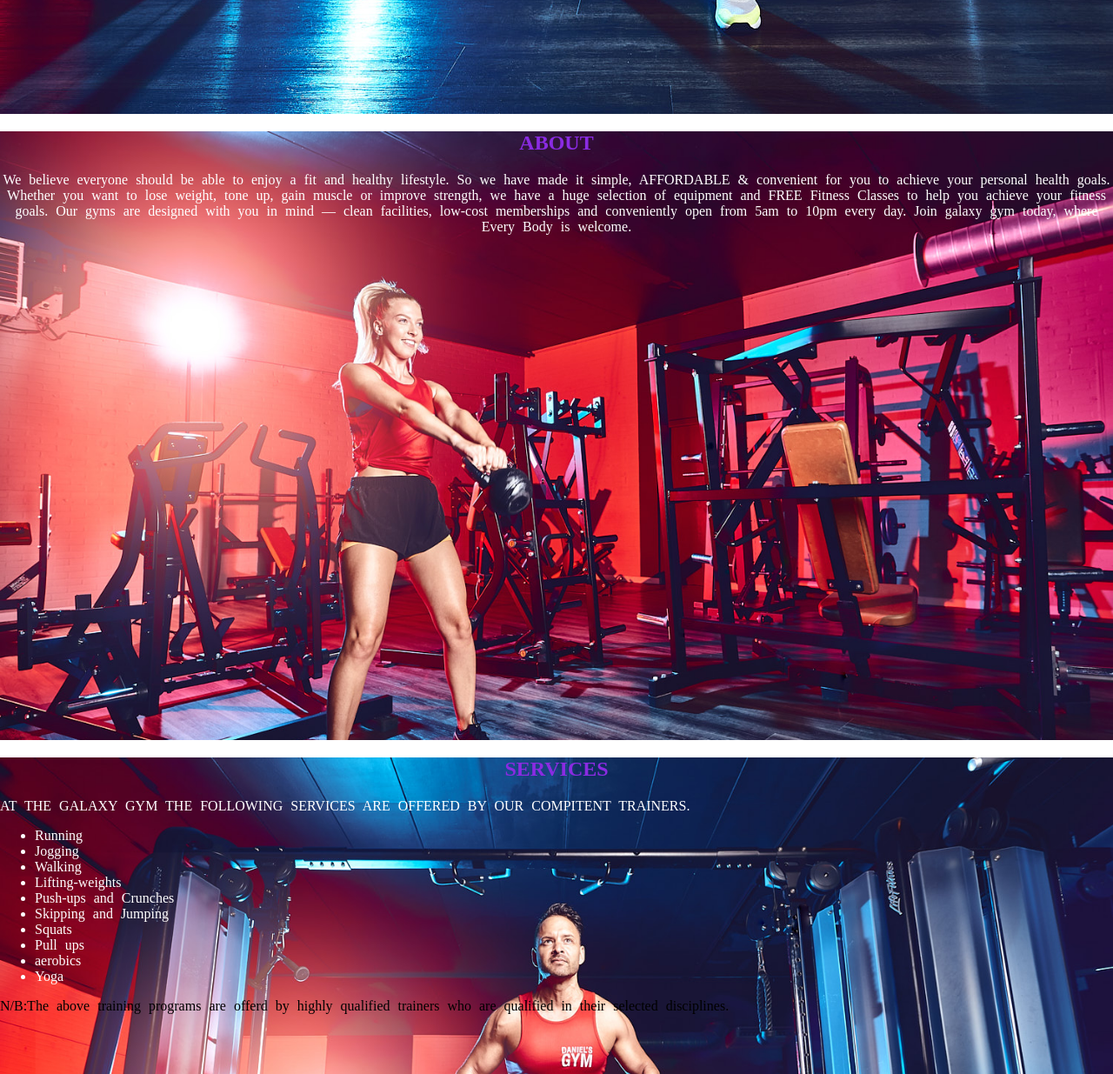
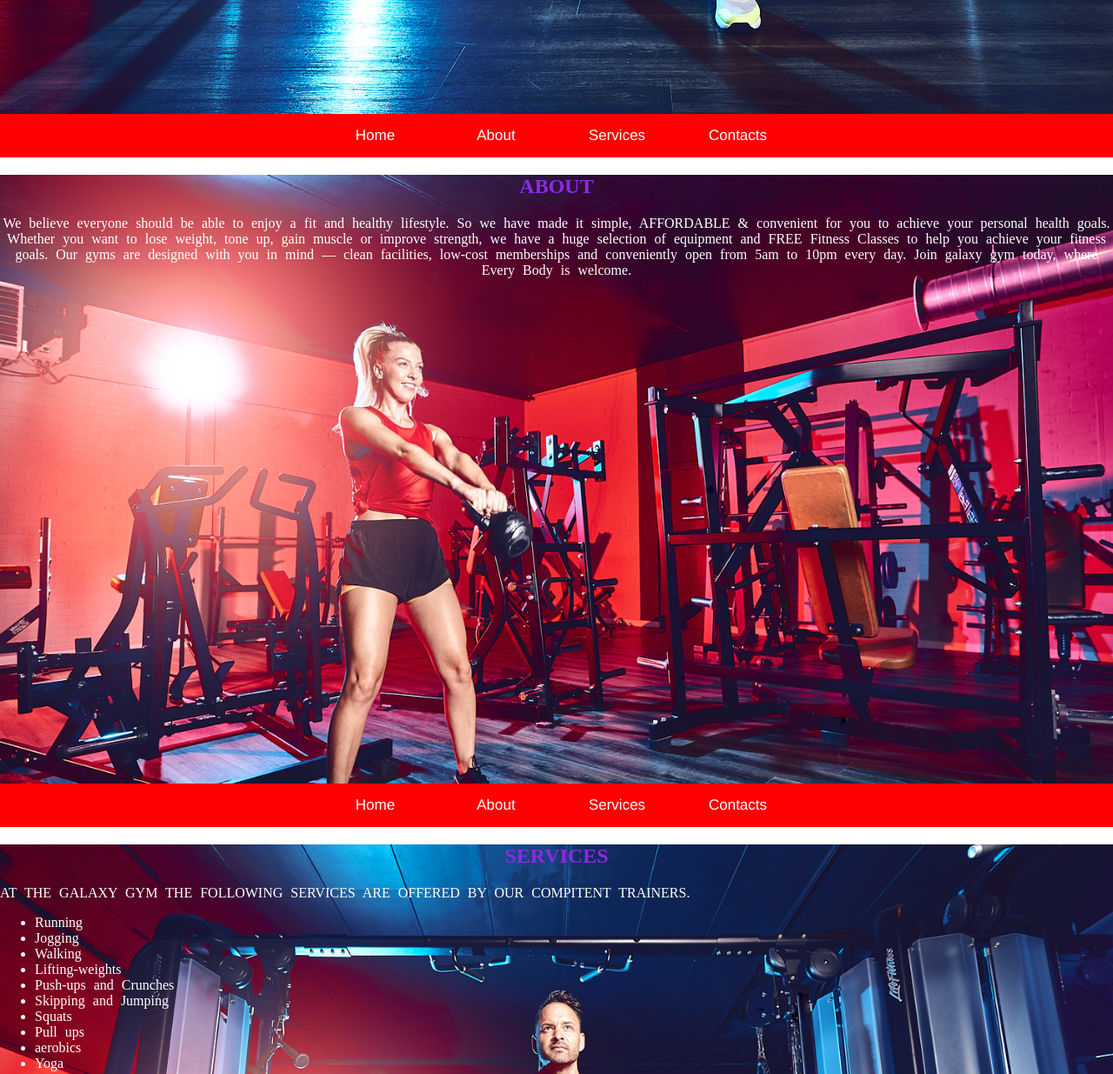
Before and after one commit to Kennedy-karuri/GALAXY-GYM, a plain HTML site: page index.html in a window 1280 px wide. Shown: the part 1020-2255 px from the top of the page at 87% size. Drawn offline with Linux system fonts and the light colour scheme.

Commit message:
add index.html

```diff
--- a/index.html
+++ b/index.html
@@ -39,6 +39,23 @@
         </div>
     </div>
 
+    <!--start about-->
+
+    <div class="nav">
+        <div id="banner">
+            <nav>
+                <ul>
+                    <li><a href="#home">Home</a></li>
+                    <li><a href="#about">About</a></li>
+                    <li><a href="#services">Services</a></li>
+                    <li><a href="#contacts">Contacts</a></li>
+                </ul>
+            </nav>
+        </div>
+
+
+    </div>
+
     <div class="about">
         <div id="about">
             <h2>ABOUT</h2>
@@ -53,6 +70,27 @@
             </p>
         </div>
     </div>
+
+    <!--end about-->
+
+    <!--start service-->
+    <div class="nav">
+        <div id="banner">
+            <nav>
+                <ul>
+                    <li><a href="#home">Home</a></li>
+                    <li><a href="#about">About</a></li>
+                    <li><a href="#services">Services</a></li>
+                    <li><a href="#contacts">Contacts</a></li>
+                </ul>
+            </nav>
+        </div>
+
+
+    </div>
+
+    <!--start services-->
+
 
 
     <div class="services">
@@ -78,6 +116,10 @@
         </div>
     </div>
 
+    <!--end service-->
+
+    <!--start contacts-->
+
     <div class="contacts">
         <div id="contacts">
             <h2>CONTACTS</h2>
@@ -95,12 +137,12 @@
             FOR ANY COMPLAINTS,FILL OUT THE FORM BELOW AND SEND IT TO THE ABOVE EMAIL.YOUR RESPONSE WILL BE HIGHLY
             APPRECIATED.<br>
             <form>
-                <label for="fname">name:</label><br>
-                <input type="text" id="name" name="name"><br>
+                <label for="fname">Name:</label><br>
+                <input type="text" id="name" name="name" required><br>
                 <label for="email">Email:</label><br>
-                <input type="email" id="email" name="email"><br>
+                <input type="email" id="email" name="email" required><br>
                 <label for="Message">Message</label><br>
-                <textarea id="Message" name="Message" rows="4" cols="50"></textarea>
+                <textarea id="Message" name="Message" rows="4" cols="50" required></textarea>
                 <br><br>
                 <button>Get in touch with us</button>
             </form>
@@ -115,6 +157,7 @@
         </div>
     </div>
 
+      <!--end contacts-->
 
 </body>
 
```
Also changed, not shown: 1 other file.
